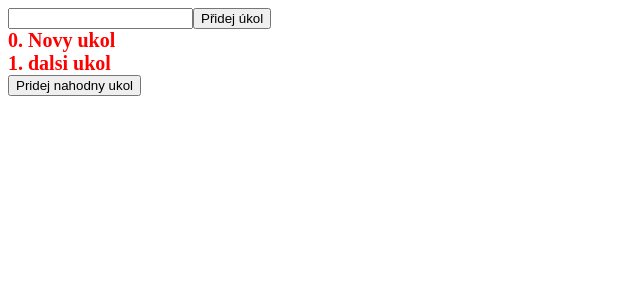
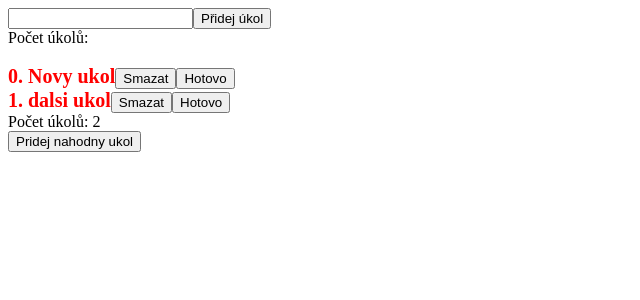
Before and after one commit to UsernameMartinn/react-ukolnicek, a React (Create React App) app: page / in a window 1280 px wide. Shown: the top 300 px of the page, without its empty margins (0-640 px from the left). Built offline with nearby package versions, Linux system fonts and the light colour scheme.

Commit message:
přidání mazání a počitadla

```diff
--- a/src/NovyUkol.js
+++ b/src/NovyUkol.js
@@ -13,6 +13,8 @@ export default function NovyUkol( {pridejUkol} ) {
 
         </input>
         <button onClick={() => pridejUkol(ukol)}>Přidej úkol</button>
+
+        <div>Počet úkolů:</div>
         </>
     )
 }
--- a/src/PolozkaUkolu.js
+++ b/src/PolozkaUkolu.js
@@ -1,12 +1,14 @@
 import { useState, useEffect } from "react"
 
 
-export default function PolozkaUkolu( {ukol, poradi} ) {
+export default function PolozkaUkolu( {ukol, poradi, fceSmazat} ) {
 
     return (
         <>
         <span style={{color: "red", fontWeight: "bold", fontSize: "20px"}}>{poradi}. </span>
         <span style={{color: "red", fontWeight: "bold", fontSize: "20px"}}>{ukol}</span>
+        <button onClick={() => fceSmazat(poradi)}>Smazat</button>
+        <button>Hotovo</button>
         <br/>
         </>
     )
--- a/src/Ukolnicek.js
+++ b/src/Ukolnicek.js
@@ -1,5 +1,5 @@
 import NovyUkol from "./NovyUkol";
-import { useState } from "react";
+import { useState, useEffect } from "react";
 import PolozkaUkolu from "./PolozkaUkolu";
 
 export default function Ukolnicek() {
@@ -10,12 +10,16 @@ export default function Ukolnicek() {
         nastavSeznamUkolu([...seznamUkolu, novyUkol])
     }
 
+
+
     return (
         <>
         <NovyUkol pridejUkol={pridejUkol} />
         <br />
         { seznamUkolu.map((ukol, poradi) => <PolozkaUkolu ukol={ukol} poradi={poradi}></PolozkaUkolu>) }
 
+        <div>Počet úkolů: {seznamUkolu.length}</div>
+
         <button onClick={() => pridejUkol("novy ukol")}>Pridej nahodny ukol</button>
         </>
     )
```
Also changed, not shown: 1 other file (tests, documents, lock files or other folders).
